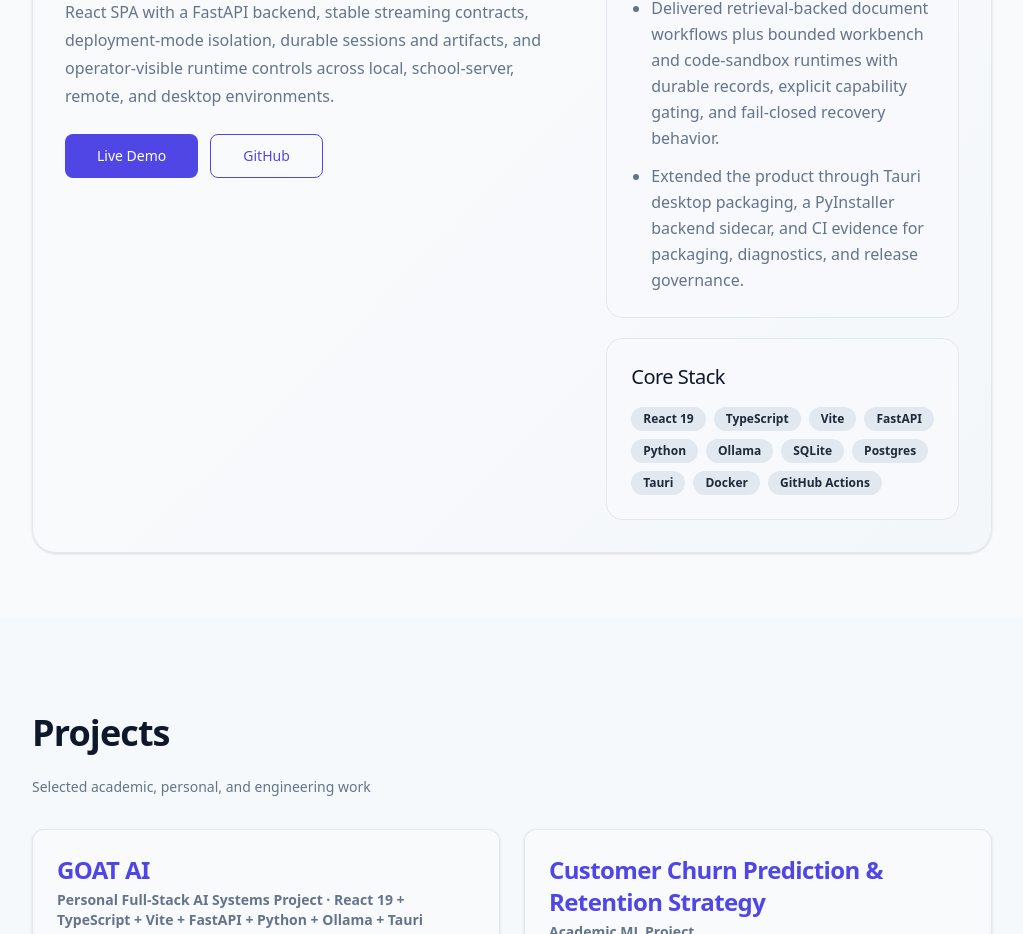
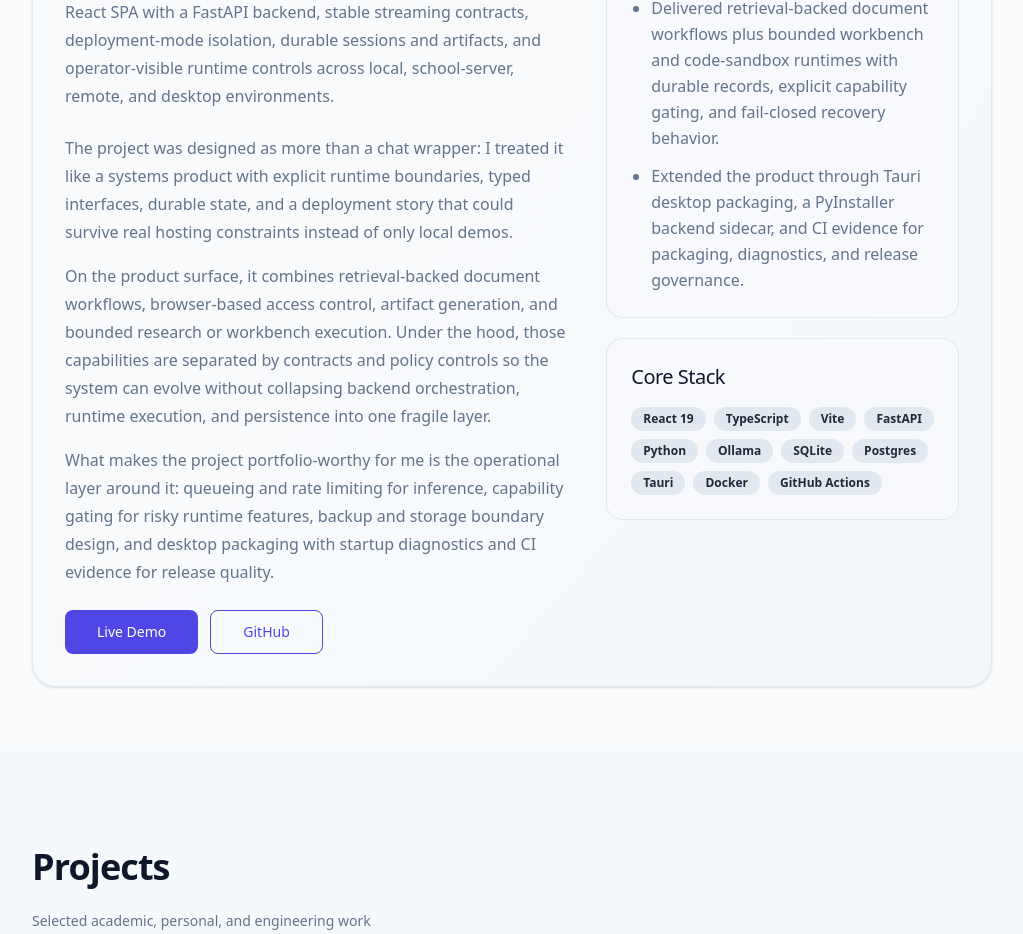
Before and after one commit to mingzhi0119/personal_website, a Next.js app: page / in a window 1280 px wide. Shown: the part 3580-4514 px from the top of the page, without its empty margins (128-1151 px from the left). Built offline with nearby package versions, Linux system fonts and the light colour scheme.

Commit message:
Expand featured project story details

```diff
--- a/src/components/organisms/ContentSections.tsx
+++ b/src/components/organisms/ContentSections.tsx
@@ -41,6 +41,14 @@ export const FeaturedProjectSection: React.FC<FeaturedProjectSectionProps> = ({
                         <Typography variant="body" className="text-muted-foreground">
                             {project.summary}
                         </Typography>
+
+                        <div className="space-y-4">
+                            {project.details.map((detail) => (
+                                <Typography key={detail} variant="body" className="text-muted-foreground">
+                                    {detail}
+                                </Typography>
+                            ))}
+                        </div>
 
                         <div className="flex flex-wrap gap-3">
                             {project.links.map((link, index) => (
--- a/src/data/profile.ts
+++ b/src/data/profile.ts
@@ -37,6 +37,7 @@ export interface FeaturedProjectItem {
     context: string;
     headline: string;
     summary: string;
+    details: string[];
     highlights: string[];
     technologies: string[];
     links: ProjectLink[];
@@ -83,6 +84,11 @@ export const profileData: ProfileData = {
         context: "Featured Engineering Story · React 19 + TypeScript + Vite + FastAPI + Python + Ollama + SQLite/Postgres + Tauri",
         headline: "Built a self-hostable AI systems product spanning chat, retrieval, bounded runtime workflows, and desktop distribution.",
         summary: "GOAT AI is a local-first full-stack AI product I engineered as a typed React SPA with a FastAPI backend, stable streaming contracts, deployment-mode isolation, durable sessions and artifacts, and operator-visible runtime controls across local, school-server, remote, and desktop environments.",
+        details: [
+            "The project was designed as more than a chat wrapper: I treated it like a systems product with explicit runtime boundaries, typed interfaces, durable state, and a deployment story that could survive real hosting constraints instead of only local demos.",
+            "On the product surface, it combines retrieval-backed document workflows, browser-based access control, artifact generation, and bounded research or workbench execution. Under the hood, those capabilities are separated by contracts and policy controls so the system can evolve without collapsing backend orchestration, runtime execution, and persistence into one fragile layer.",
+            "What makes the project portfolio-worthy for me is the operational layer around it: queueing and rate limiting for inference, capability gating for risky runtime features, backup and storage boundary design, and desktop packaging with startup diagnostics and CI evidence for release quality."
+        ],
         highlights: [
             "Designed typed React/FastAPI contracts with structured SSE events, stable JSON errors, and fail-fast deployment isolation across local, school-server, remote, and desktop modes.",
             "Built a production-style Ollama integration layer with typed streaming, FIFO inference queueing, rate limiting, concurrency gating, and remote-safe model allowlisting.",
```
